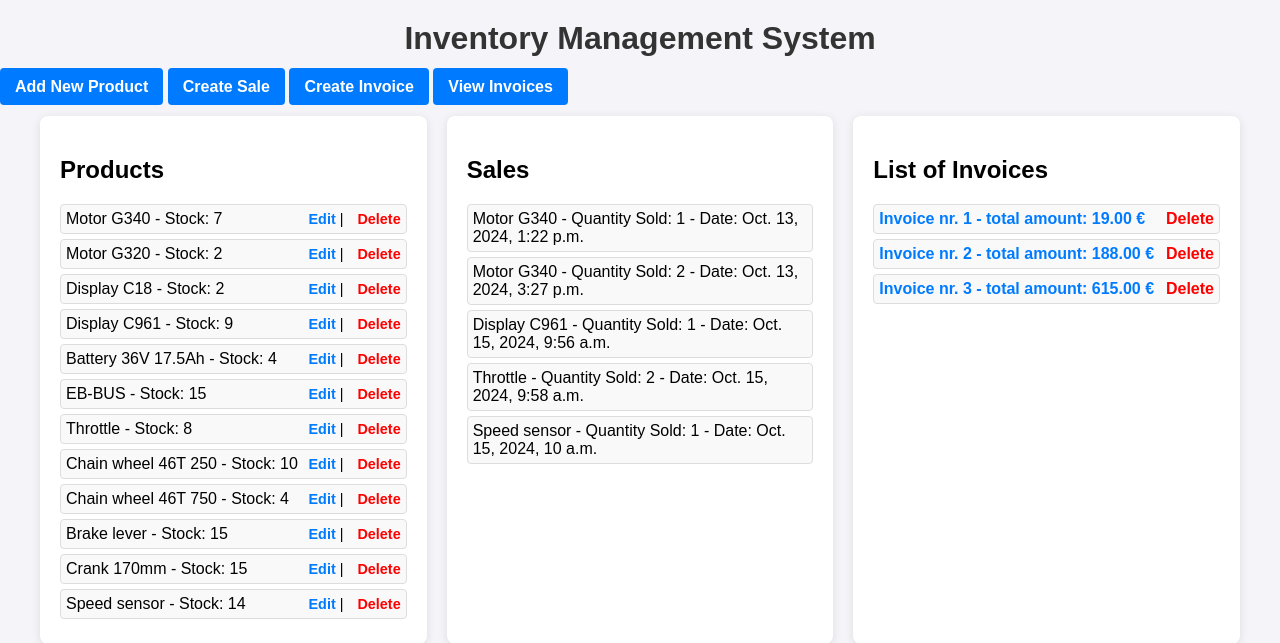
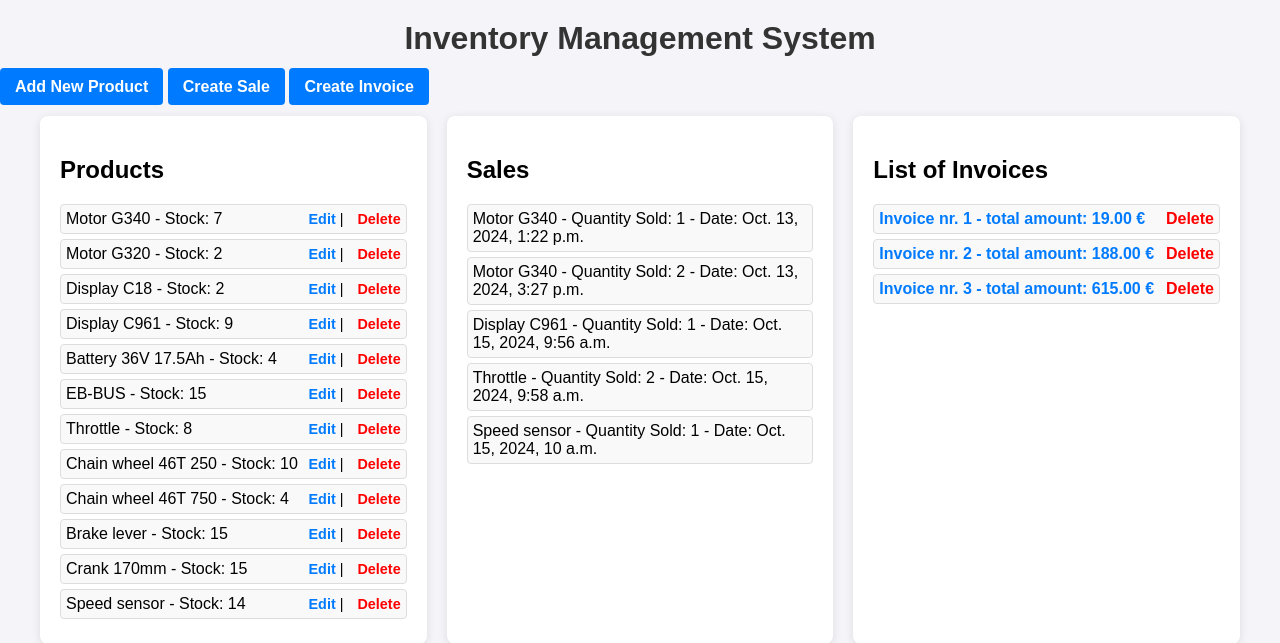
Before and after one commit to emax-77/Inventory-Management-System, a Django app: page /products/ in a window 1280 px wide. Shown: the top 643 px of the page. Run offline with Django 5.2, Linux system fonts and the light colour scheme; data comes from the database, SQL or seed files in the repository; parts of the project's set-up code (start-up, migrations or seed data) failed here and were passed over.

Commit message:
"View Invoices" button deleted on product_list.html

```diff
--- a/ims/templates/product_list.html
+++ b/ims/templates/product_list.html
@@ -16,7 +16,6 @@
         <a class="button" href="{% url 'product_create' %}">Add New Product</a>
         <a class="button" href="{% url 'sale_create' %}">Create Sale</a>
         <a class="button" href="{% url 'invoice_create' %}">Create Invoice</a>
-        <a class="button" href="{% url 'invoice_list' %}">View Invoices</a>
     </div>
 
     <div class="grid-container">
```
